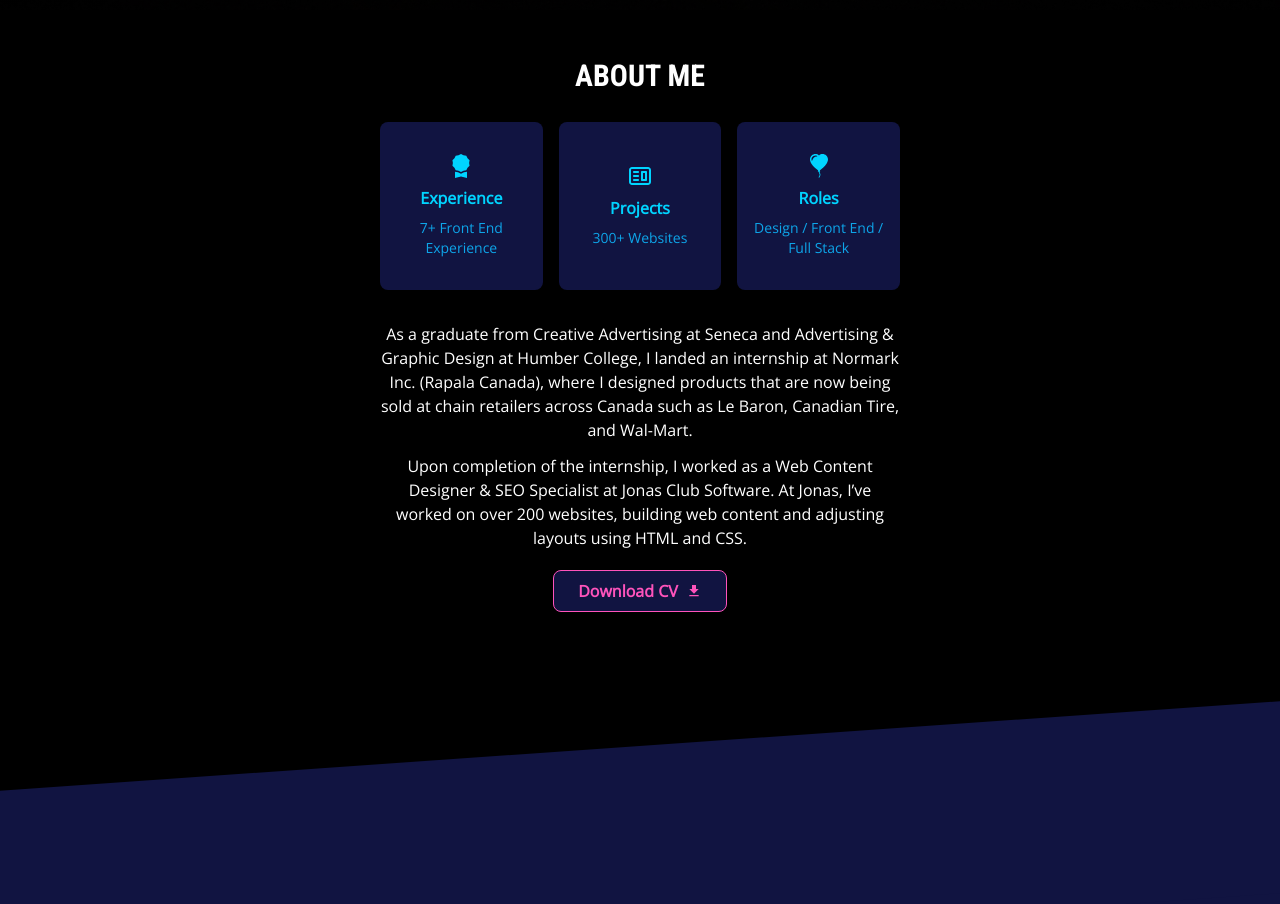
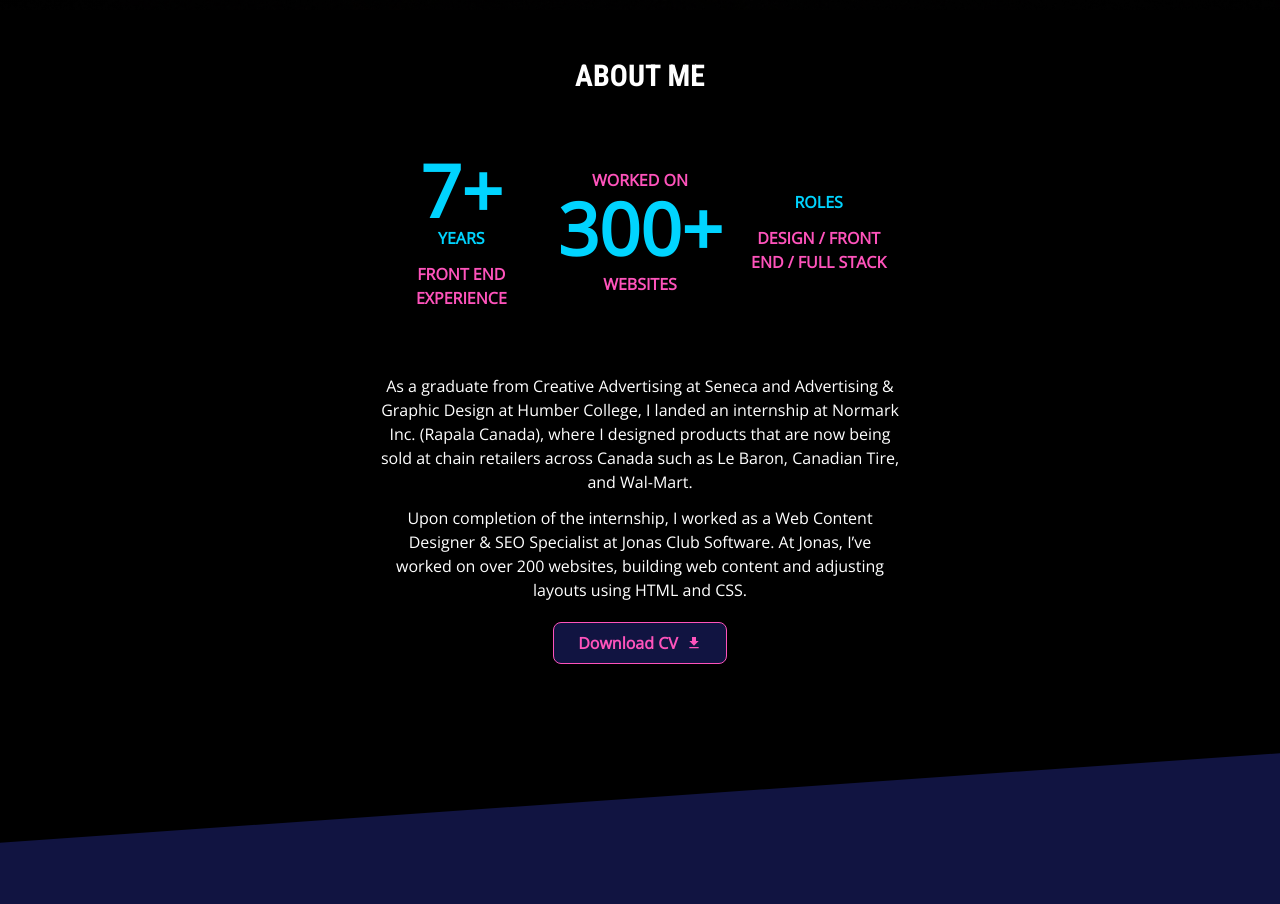
Before and after one commit to johnxlai/2023-portfolio, a React (Create React App) app: page / in a window 1280 px wide. Shown: the part 820-1724 px from the top of the page. Built offline with nearby package versions, Linux system fonts and the light colour scheme.

Commit message:
update about me section

```diff
--- a/src/components/sections/about/About.js
+++ b/src/components/sections/about/About.js
@@ -14,15 +14,19 @@ const About = () => {
       <div className="container mx-auto flex gap-10">
         <div className="md:w-8/12 lg:w-5/12 mx-auto">
           <h3 className="section-heading text-white mb-7">About Me</h3>
-          <div className="cards grid md:grid-cols-3  gap-4">
+          <div className="cards grid md:grid-cols-3 gap-4">
             {AboutData.map((card) => {
               return (
                 <Card
                   key={card.id}
-                  className=" flex flex-col justify-center items-center mb-3 p-1 md:px-3 py-8 bg-secondary border-primary  text-primary rounded-lg gap-2">
-                  <span className="text-2xl">{card.icon}</span>
-                  <h5 className="text-md font-openSans">{card.title}</h5>
-                  <p className="text-sm text-sky-500">{card.desc}</p>
+                  className="flex flex-col justify-center items-center mb-3 p-1 md:px-3 py-8 text-primary rounded-lg">
+                  <h5 className="text-7xl font-openSans">{card.number}</h5>
+                  <h4 className="text-md font-bold font-openSans uppercase mb-3">
+                    {card.title}
+                  </h4>
+                  <p className="text-md font-bold font-openSans uppercase text-tertiary">
+                    {card.desc}
+                  </p>
                 </Card>
               );
             })}
--- a/src/components/sections/about/aboutData.js
+++ b/src/components/sections/about/aboutData.js
@@ -6,14 +6,16 @@ const aboutData = [
   {
     id: 1,
     icon: <BsFillAwardFill />,
-    title: 'Experience',
-    desc: '7+ Front End Experience',
+    title: 'Years',
+    number: '7+',
+    desc: 'Front End Experience',
   },
   {
     id: 2,
     icon: <CgWebsite />,
-    title: 'Projects',
-    desc: '300+ Websites',
+    title: 'Worked On',
+    number: '300+',
+    desc: 'Websites',
   },
   {
     id: 3,
--- a/src/index.scss
+++ b/src/index.scss
@@ -158,3 +158,19 @@ header {
 // .section-heading-shadow {
 //   text-shadow: 2px 2px 2px var(--primary-color);
 // }
+
+#about .cards {
+  article:nth-child(2) {
+    h4 {
+      color: var(--tertiary-color);
+      margin-bottom: 0;
+    }
+    h5 {
+      order: 2;
+      margin-bottom: 0.5rem;
+    }
+    p {
+      order: 3;
+    }
+  }
+}
```
